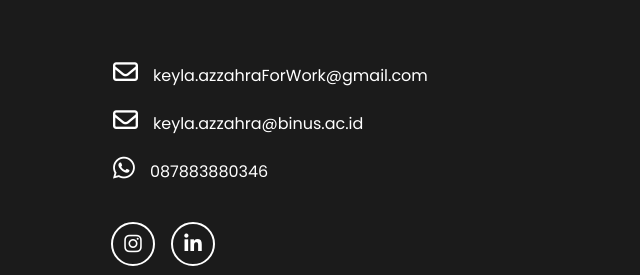
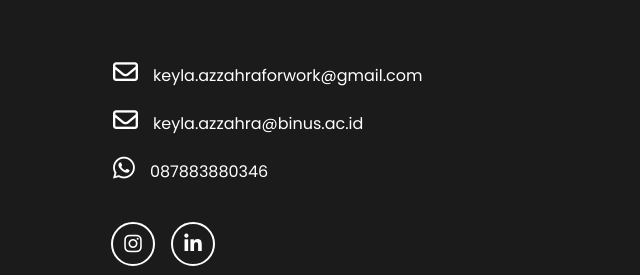
Before and after one commit to Keywcksn/Keyla-Portfolio, a plain HTML site: page index.html in a window 1280 px wide. Shown: the part 6036-6311 px from the top of the page, 0-640 px from the left. Drawn offline with Linux system fonts and the light colour scheme.

Commit message:
index.html

```diff
--- a/index.html
+++ b/index.html
@@ -288,7 +288,7 @@
             <h1 class="stitle">CONTACT ME</h1>
             <div class="row">
                 <div class="cleftside">
-                    <p class="socials"><i class="fa-regular fa-envelope" style="color: #FFFFFF;"></i>keyla.azzahraForWork@gmail.com</p>
+                    <p class="socials"><i class="fa-regular fa-envelope" style="color: #FFFFFF;"></i>keyla.azzahraforwork@gmail.com</p>
                     <p class="socials"><i class="fa-regular fa-envelope" style="color: #FFFFFF;"></i>keyla.azzahra@binus.ac.id</p>
                     <p class="socials"><i class="fa-brands fa-whatsapp" style="color: #ffffff;"></i>087883880346</p>
                     <div class="icons">
```
